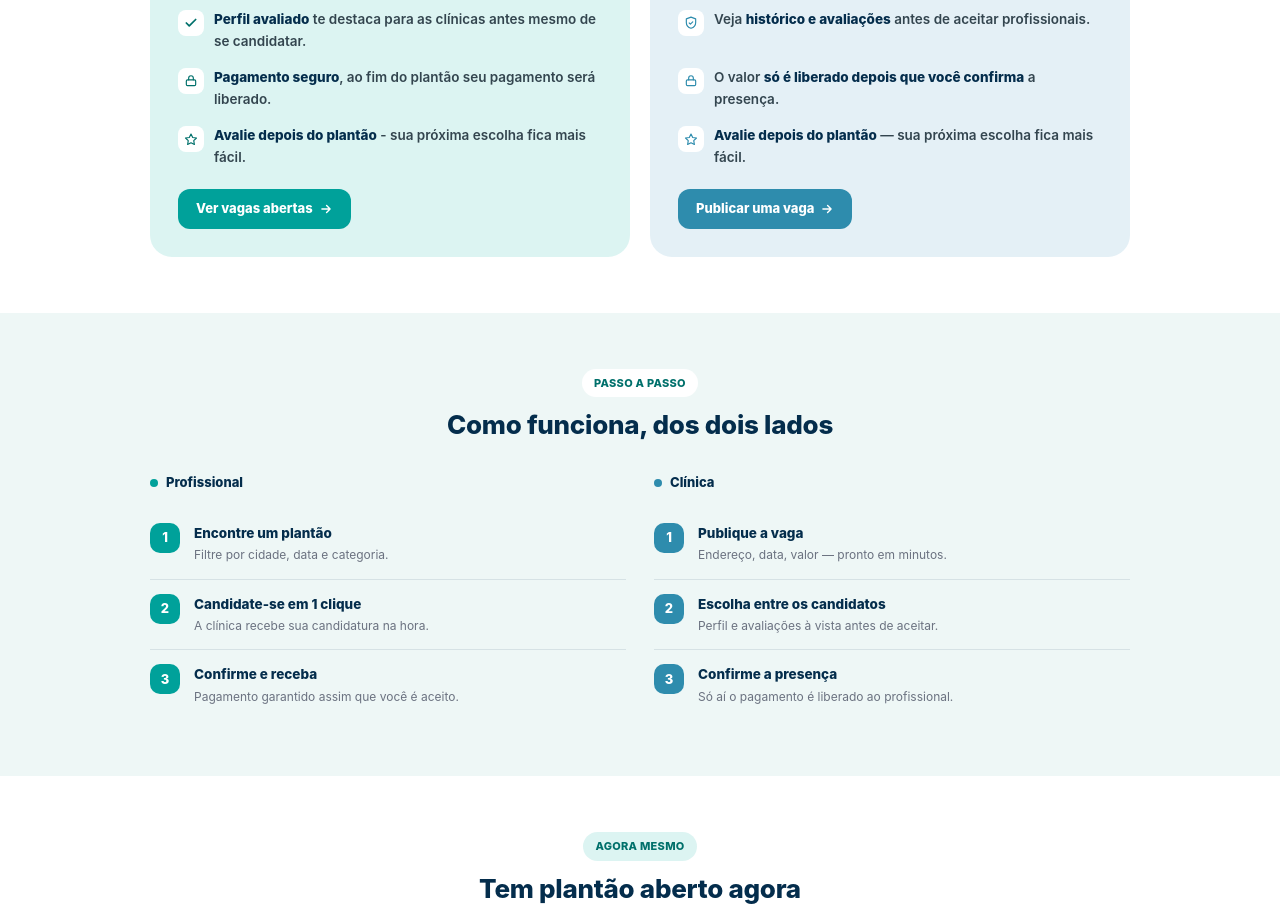
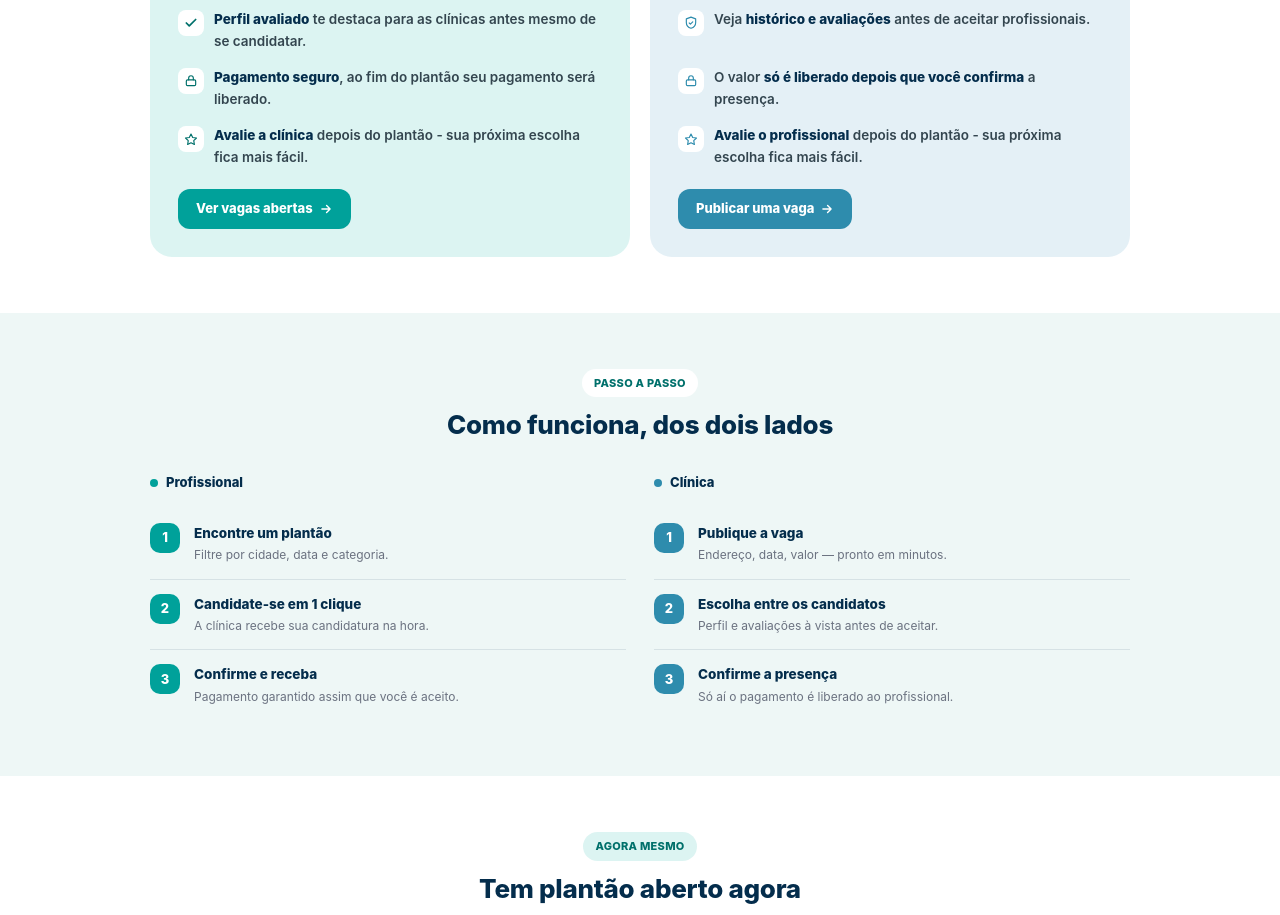
Before and after one commit to Rodrigueira97/ConectVet, a Next.js app: page / in a window 1280 px wide. Shown: the part 1020-1935 px from the top of the page. Built offline with nearby package versions, Linux system fonts and the light colour scheme; no server answers.

Commit message:
copy: especifica quem é avaliado nos itens de cards da home

```diff
--- a/app/page.tsx
+++ b/app/page.tsx
@@ -155,7 +155,7 @@ export default function HomePublica() {
                 { icon: <ClockIcon className="w-3.5 h-3.5" />, text: <><b className="font-extrabold text-ink">Escolha os plantões</b> que encaixam na sua agenda, sem vínculo fixo.</> },
                 { icon: <CheckIcon className="w-3.5 h-3.5" />, text: <><b className="font-extrabold text-ink">Perfil avaliado</b> te destaca para as clínicas antes mesmo de se candidatar.</> },
                 { icon: <LockIcon className="w-3.5 h-3.5" />, text: <><b className="font-extrabold text-ink">Pagamento seguro</b>, ao fim do plantão seu pagamento será liberado.</> },
-                { icon: <StarIcon className="w-3.5 h-3.5" />, text: <><b className="font-extrabold text-ink">Avalie depois do plantão</b> - sua próxima escolha fica mais fácil.</> },
+                { icon: <StarIcon className="w-3.5 h-3.5" />, text: <><b className="font-extrabold text-ink">Avalie a clínica</b> depois do plantão - sua próxima escolha fica mais fácil.</> },
               ].map((item, i) => (
                 <div key={i} className="flex items-start gap-2.5 min-h-[44px]">
                   <div className="w-[26px] h-[26px] rounded-lg bg-white flex items-center justify-center text-primaryDeep shrink-0 mt-px">{item.icon}</div>
@@ -183,7 +183,7 @@ export default function HomePublica() {
                 { icon: <PlusIcon className="w-3.5 h-3.5" />, text: <><b className="font-extrabold text-ink">Publique em minutos</b> e comece a receber candidaturas na hora.</> },
                 { icon: <ShieldIcon className="w-3.5 h-3.5" />, text: <>Veja <b className="font-extrabold text-ink">histórico e avaliações</b> antes de aceitar profissionais.</> },
                 { icon: <LockIcon className="w-3.5 h-3.5" />, text: <>O valor <b className="font-extrabold text-ink">só é liberado depois que você confirma</b> a presença.</> },
-                { icon: <StarIcon className="w-3.5 h-3.5" />, text: <><b className="font-extrabold text-ink">Avalie depois do plantão</b> — sua próxima escolha fica mais fácil.</> },
+                { icon: <StarIcon className="w-3.5 h-3.5" />, text: <><b className="font-extrabold text-ink">Avalie o profissional</b> depois do plantão - sua próxima escolha fica mais fácil.</> },
               ].map((item, i) => (
                 <div key={i} className="flex items-start gap-2.5 min-h-[44px]">
                   <div className="w-[26px] h-[26px] rounded-lg bg-white flex items-center justify-center text-secondary shrink-0 mt-px">{item.icon}</div>
```
